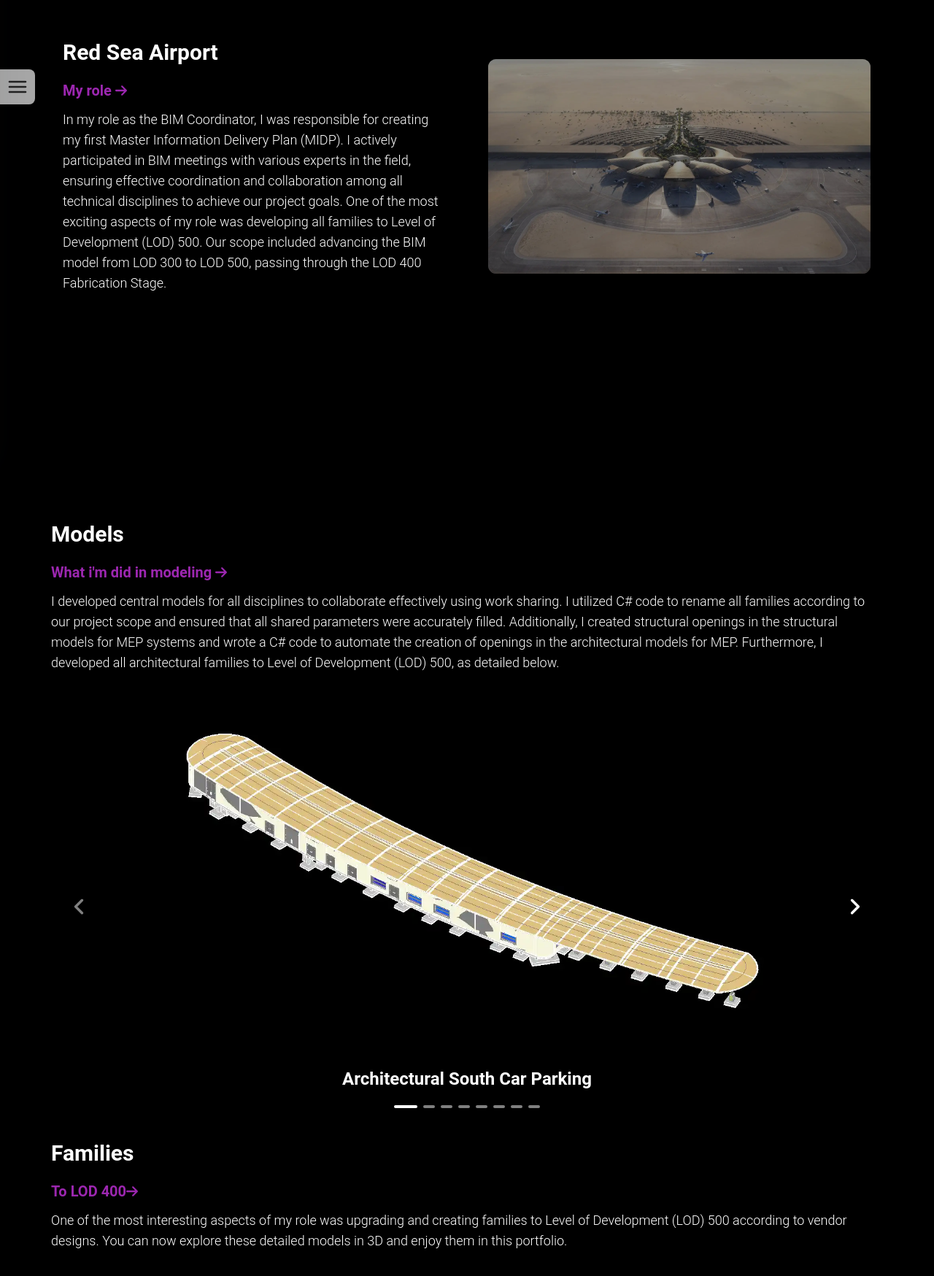
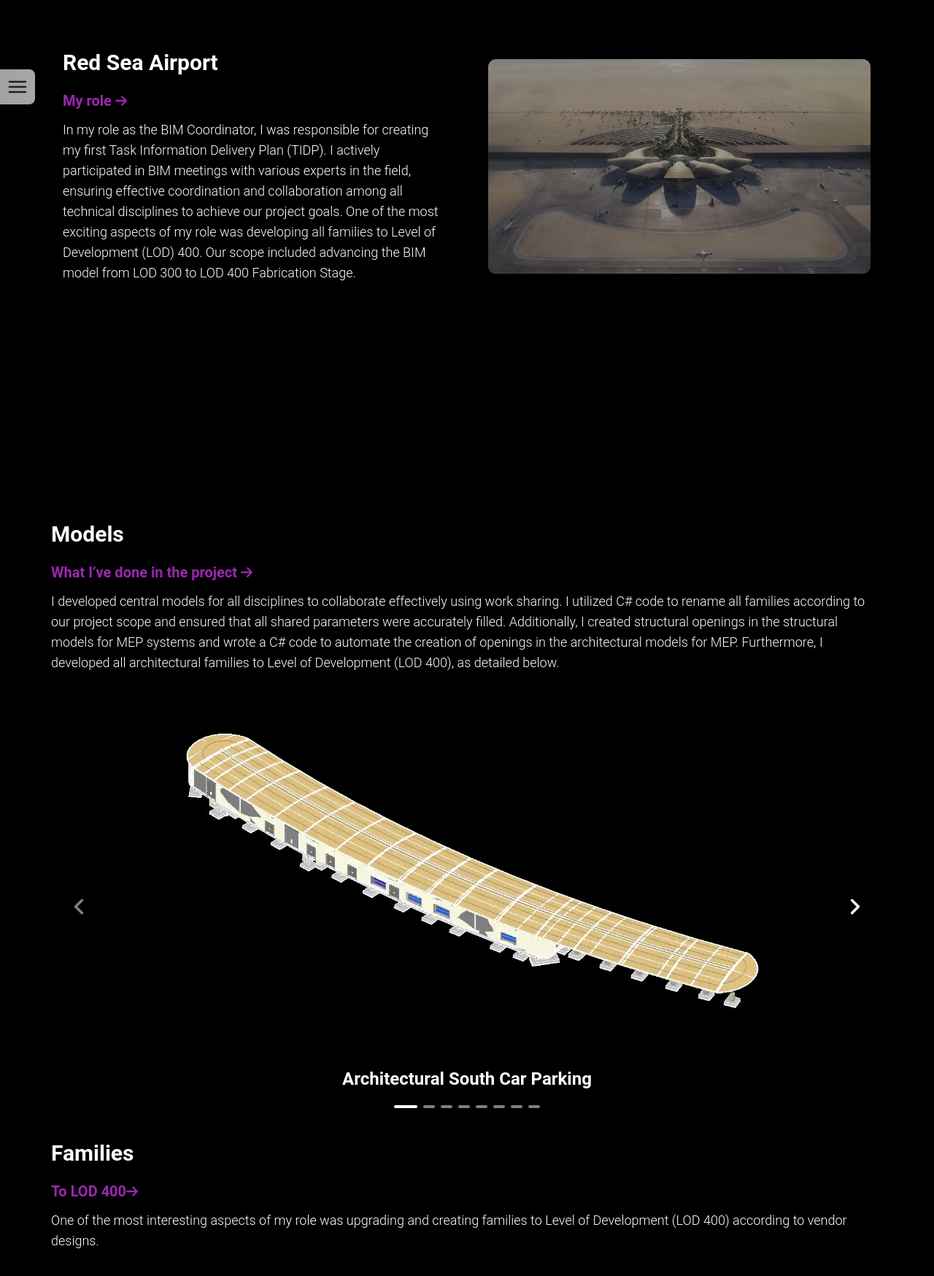
Before and after one commit to KhaledSaied601/KhaledSaiedPortfolio, a React (Vite) app: page /bimProjects/rsAirport in a window 1280 px wide. Shown: the part 172-1920 px from the top of the page at 73% size. Built offline with nearby package versions, Linux system fonts and the light colour scheme; no server answers.

Commit message:
Adjusting

```diff
--- a/src/components/AboutSection/AboutSection.jsx
+++ b/src/components/AboutSection/AboutSection.jsx
@@ -53,11 +53,7 @@ function AboutSection() {
                     <h3 className='text-sm sm:text-lg text-white font-semibold mb-2'>Hello, I'm Khaled</h3>
 
                     <p className="text-white text-xs sm:text-sm">
-                        A rising senior BIM Engineer who is determined to make the whole “engineering operation” operated in such a slick and efficient way ,enhances engineering with multi technologies,
-                        I graduated with a degree in Civil Engineering in 2020 from Ain Shams university.
-                        Following my graduation, I served as a military officer for three years. During my time in the military, I dedicated myself to advancing my skills in Building Information Modeling (BIM),
-                        After completing my military service, I transitioned into the role of a BIM Coordinator, working on large-scale projects, This experience allowed me to gain extensive knowledge and practical expertise.
-                        Committed to continuous learning, I furthered my education in BIM Development and programming languages This portfolio I have created showcases my proficiency in these areas, I hope you find it insightful and enjoy your experience reviewing it.
+                        A rising senior BIM Engineer who is determined to make the whole “engineering operation” operated in such a slick and efficient way, enhances engineering with multi technologies, I graduated with a degree in Civil Engineering in 2020 from Ain Shams university. Following my graduation, I served as a military officer for three years. During my time in the military, I dedicated myself to advancing my skills in Building Information Modeling (BIM), After completing my military service, I transitioned into the role of a BIM Coordinator, working on large-scale projects, this experience allowed me to gain extensive knowledge and practical expertise. Committed to continuous learning, I furthered my education in BIM Development and programming languages This portfolio I have created showcases my proficiency in these areas, I hope you find it insightful and enjoy your experience reviewing it.
                     </p>
 
                 </motion.div>
--- a/src/components/BIMProjectsSection/BIMProjectsSection.jsx
+++ b/src/components/BIMProjectsSection/BIMProjectsSection.jsx
@@ -43,7 +43,7 @@ function BimProjectsSection() {
 
                     <div className='BIM-Head flex gap-2 mb-1 items-center'>
 
-                        <h3 className='text-purple-500 text-sm sm:text-lg'>Acutual Projects  </h3>
+                        <h3 className='text-purple-500 text-sm sm:text-lg'>Actual Projects </h3>
                         <FontAwesomeIcon className='text-purple-500  w-3' icon={faArrowRight} />
                     </div>
 
@@ -131,7 +131,7 @@ function BimProjectsSection() {
 
                         <h3 className='text-sm sm:text-lg text-white font-semibold mb-4'>Applications And Codes I've Created</h3>
 
-                        <div className="grid text-center lg:grid-cols-1  lg:text-left text-black  gap-4">
+                        <div className="grid text-center lg:grid-cols-1 lg:text-left text-black  gap-4">
 
 
 {/* ////////////////////////////////////////////////////////////////// */}
--- a/src/components/Exit10/Exit10.jsx
+++ b/src/components/Exit10/Exit10.jsx
@@ -89,7 +89,7 @@ function Exit10() {
 
                             <div className='description flex flex-col items-start text-white '>
                                 <h1 className='text-xl sm:text-3xl font-bold mb-5'>Sheets created for LOD500</h1>
-                                <h3 className='text-sm sm:text-xl font-semibold text-purple-500 mb-3'>What i'm did in the project <FontAwesomeIcon className=' w-4  transition-transform group-hover:translate-x-1 motion-reduce:transform-none inline-block' icon={faArrowRight} /> </h3>
+                                <h3 className='text-sm sm:text-xl font-semibold text-purple-500 mb-3'>What I’ve done in the project <FontAwesomeIcon className=' w-4  transition-transform group-hover:translate-x-1 motion-reduce:transform-none inline-block' icon={faArrowRight} /> </h3>
                                 <p className='text-sm sm:text-lg font-light'>I successfully created over 30 sheets for various buildings, including cinema, bridges, skylight, and more. These sheets encompassed plans, sections, and connection detailing, all meticulously crafted to meet the specified requirements. Below are examples of these sheets.</p>
                             </div>
 
--- a/src/components/QiddyaEntertainmentFacadeProject/QiddyaEntertainmentFacadeProject.jsx
+++ b/src/components/QiddyaEntertainmentFacadeProject/QiddyaEntertainmentFacadeProject.jsx
@@ -68,7 +68,7 @@ function QiddyaEntertainmentFacadeProject() {
 
 
                             <div className='description flex flex-col items-start text-white lg:w-1/2 w-full'>
-                                <h1 className='text-xl sm:text-3xl font-bold mb-5'>CITY SOLID WASTE TRANSFER HUB</h1>
+                                <h1 className='text-xl sm:text-3xl font-bold mb-5'>SOLID WASTE TRANSFER HUB</h1>
                                 <h3 className='text-sm sm:text-xl font-semibold text-purple-500 mb-3'>My role <FontAwesomeIcon className=' w-4  transition-transform group-hover:translate-x-1 motion-reduce:transform-none inline-block' icon={faArrowRight} /> </h3>
                                 <p className='text-sm sm:text-lg font-light'>In this project, the client requested modeling over 15,000 structural beams forming the structural system for the façade within less than a week. To meet this challenging deadline efficiently, I decided to automate the process using Grasshopper. This approach proved to be the most accurate and time efficient solution, allowing me to complete the entire model in just two days according to the design requirements and the results performed perfectly.</p>
                             </div>
--- a/src/components/RedSeaAirport/RedSeaAirport.jsx
+++ b/src/components/RedSeaAirport/RedSeaAirport.jsx
@@ -73,7 +73,7 @@ function RedSeaAirport() {
                             <div className='description flex flex-col items-start text-white lg:w-1/2 w-full'>
                                 <h1 className='text-xl sm:text-3xl font-bold mb-5'>Red Sea Airport</h1>
                                 <h3 className='text-sm sm:text-xl font-semibold text-purple-500 mb-3'>My role <FontAwesomeIcon className=' w-4  transition-transform group-hover:translate-x-1 motion-reduce:transform-none inline-block' icon={faArrowRight} /> </h3>
-                                <p className='text-sm sm:text-lg font-light'>In my role as the BIM Coordinator, I was responsible for creating my first Master Information Delivery Plan (MIDP). I actively participated in BIM meetings with various experts in the field, ensuring effective coordination and collaboration among all technical disciplines to achieve our project goals. One of the most exciting aspects of my role was developing all families to Level of Development (LOD) 500. Our scope included advancing the BIM model from LOD 300 to LOD 500, passing through the LOD 400 Fabrication Stage.</p>
+                                <p className='text-sm sm:text-lg font-light'>In my role as the BIM Coordinator, I was responsible for creating my first Task Information Delivery Plan (TIDP). I actively participated in BIM meetings with various experts in the field, ensuring effective coordination and collaboration among all technical disciplines to achieve our project goals. One of the most exciting aspects of my role was developing all families to Level of Development (LOD) 400. Our scope included advancing the BIM model from LOD 300 to LOD 400 Fabrication Stage.</p>
                             </div>
 
 
@@ -100,8 +100,8 @@ function RedSeaAirport() {
 
                             <div className='description flex flex-col items-start text-white '>
                                 <h1 className='text-xl sm:text-3xl font-bold mb-5'>Models</h1>
-                                <h3 className='text-sm sm:text-xl font-semibold text-purple-500 mb-3'>What i'm did in modeling <FontAwesomeIcon className=' w-4  transition-transform group-hover:translate-x-1 motion-reduce:transform-none inline-block' icon={faArrowRight} /> </h3>
-                                <p className='text-sm sm:text-lg font-light'>I developed central models for all disciplines to collaborate effectively using work sharing. I utilized C# code to rename all families according to our project scope and ensured that all shared parameters were accurately filled. Additionally, I created structural openings in the structural models for MEP systems and wrote a C# code to automate the creation of openings in the architectural models for MEP. Furthermore, I developed all architectural families to Level of Development (LOD) 500, as detailed below.</p>
+                                <h3 className='text-sm sm:text-xl font-semibold text-purple-500 mb-3'>What I’ve done in the project  <FontAwesomeIcon className=' w-4  transition-transform group-hover:translate-x-1 motion-reduce:transform-none inline-block' icon={faArrowRight} /> </h3>
+                                <p className='text-sm sm:text-lg font-light'>I developed central models for all disciplines to collaborate effectively using work sharing. I utilized C# code to rename all families according to our project scope and ensured that all shared parameters were accurately filled. Additionally, I created structural openings in the structural models for MEP systems and wrote a C# code to automate the creation of openings in the architectural models for MEP. Furthermore, I developed all architectural families to Level of Development (LOD 400), as detailed below.</p>
                             </div>
 
 
@@ -136,7 +136,7 @@ function RedSeaAirport() {
                         <div className='description flex flex-col items-start text-white '>
                             <h1 className='text-xl sm:text-3xl font-bold mb-5'>Families</h1>
                             <h3 className='text-sm sm:text-xl font-semibold text-purple-500 mb-3'>To LOD 400<FontAwesomeIcon className=' w-4  transition-transform group-hover:translate-x-1 motion-reduce:transform-none inline-block' icon={faArrowRight} /> </h3>
-                            <p className='text-sm sm:text-lg font-light'>One of the most interesting aspects of my role was upgrading and creating families to Level of Development (LOD) 500 according to vendor designs. You can now explore these detailed models in 3D and enjoy them in this portfolio.</p>
+                            <p className='text-sm sm:text-lg font-light'>One of the most interesting aspects of my role was upgrading and creating families to Level of Development (LOD 400) according to vendor designs.</p>
                         </div>
 
                         <AirportFamiliesCarousel />
--- a/src/components/RedSeaAmaalaMarina/RedSeaAmaalaMarina.jsx
+++ b/src/components/RedSeaAmaalaMarina/RedSeaAmaalaMarina.jsx
@@ -99,7 +99,7 @@ function RedSeaAmaalaMarina() {
 
                             <div className='description flex flex-col items-start text-white '>
                                 <h1 className='text-xl sm:text-3xl font-bold mb-5'>Coordination</h1>
-                                <h3 className='text-sm sm:text-xl font-semibold text-purple-500 mb-3'>What i'm did in project <FontAwesomeIcon className=' w-4  transition-transform group-hover:translate-x-1 motion-reduce:transform-none inline-block' icon={faArrowRight} /> </h3>
+                                <h3 className='text-sm sm:text-xl font-semibold text-purple-500 mb-3'>What I’ve done in the project <FontAwesomeIcon className=' w-4  transition-transform group-hover:translate-x-1 motion-reduce:transform-none inline-block' icon={faArrowRight} /> </h3>
                                 <p className='text-sm sm:text-lg font-light'>I developed a Navisworks Add-in using C# to efficiently group clashes based on any specified conditions for elements. This innovation was driven by the challenge of managing a vast number of clash results and their analysis. The Add-in significantly streamlines the process, allowing for the grouping of any clash test according to desired element properties in just a few moments.</p>
                             </div>
 
```
Also changed, not shown: src/components/MarinaCoordinationCarousel/MarinaCoordinationCarousel.jsx (+4 -4 lines), src/components/NavisworksAddin/NavisworksAddin.jsx (+10 -7 lines).
